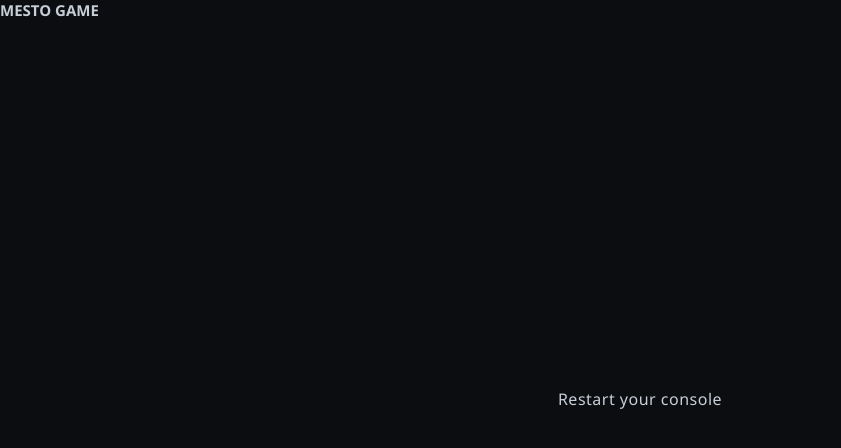
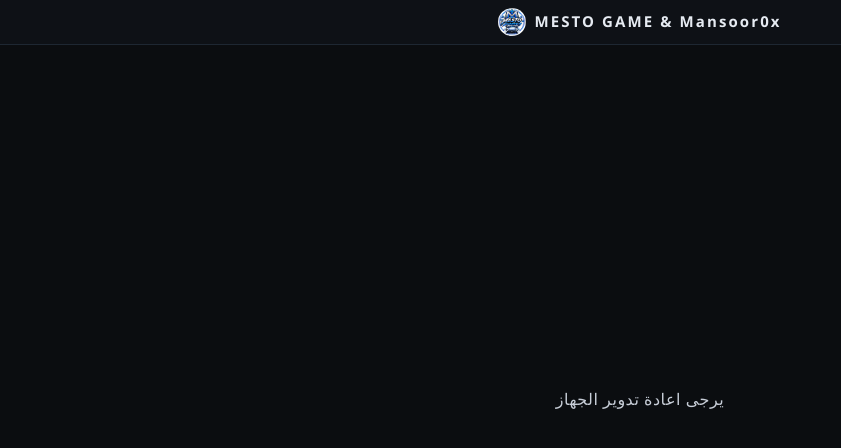
Before and after one commit to chocomn2002-del/1352, a plain HTML site: page jb.html in a window 1280 px wide. Shown: the whole page, without its empty margins (0-841 px from the left). Drawn offline with Linux system fonts and the light colour scheme; no server answers.

Commit message:
Add files via upload

```diff
--- a/jb.html
+++ b/jb.html
@@ -3,7 +3,7 @@
   <head>
     <meta charset="utf-8" />
     <meta name="viewport" content="width=device-width,initial-scale=1" />
-    <title>MESTO GAME</title>
+    <title>MESTO GAME & Mansoor0x</title>
     <style>
       html,
       body {
@@ -133,10 +133,16 @@
     </style>
   </head>
   <body>
-    <b>MESTO GAME</b>
+    <div id="brand">
+      <img
+        src="logo_raw.png"
+        alt=""
+        width="28"
+        height="28"
+      /><b>MESTO GAME & Mansoor0x</b>
     </div>
     <div id="spin"></div>
-    <div id="msg">Restart your console</div>
+    <div id="msg">يرجى اعادة تدوير الجهاز</div>
     <div id="wrap">
       <div id="state"></div>
       <div id="out"></div>
```
Also changed, not shown: index.html (+2 -2 lines), logo_raw.png (added).
